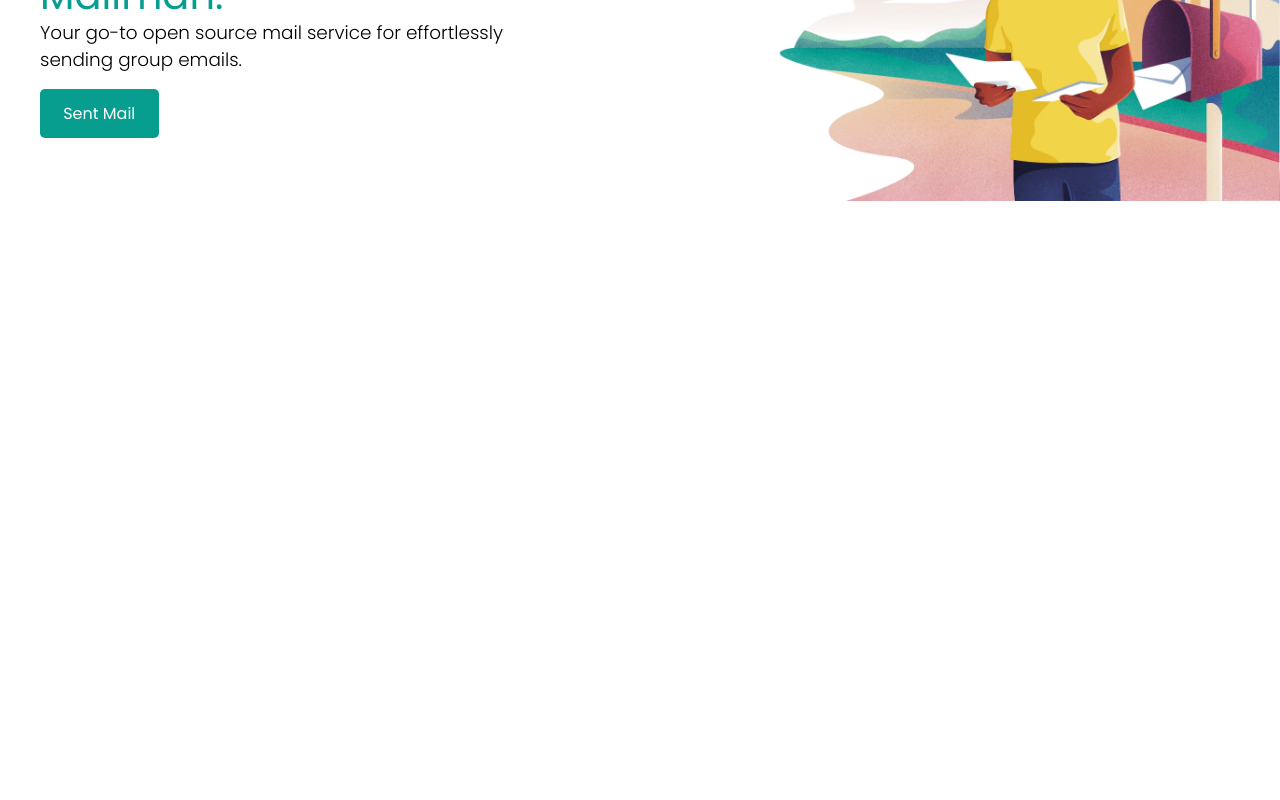
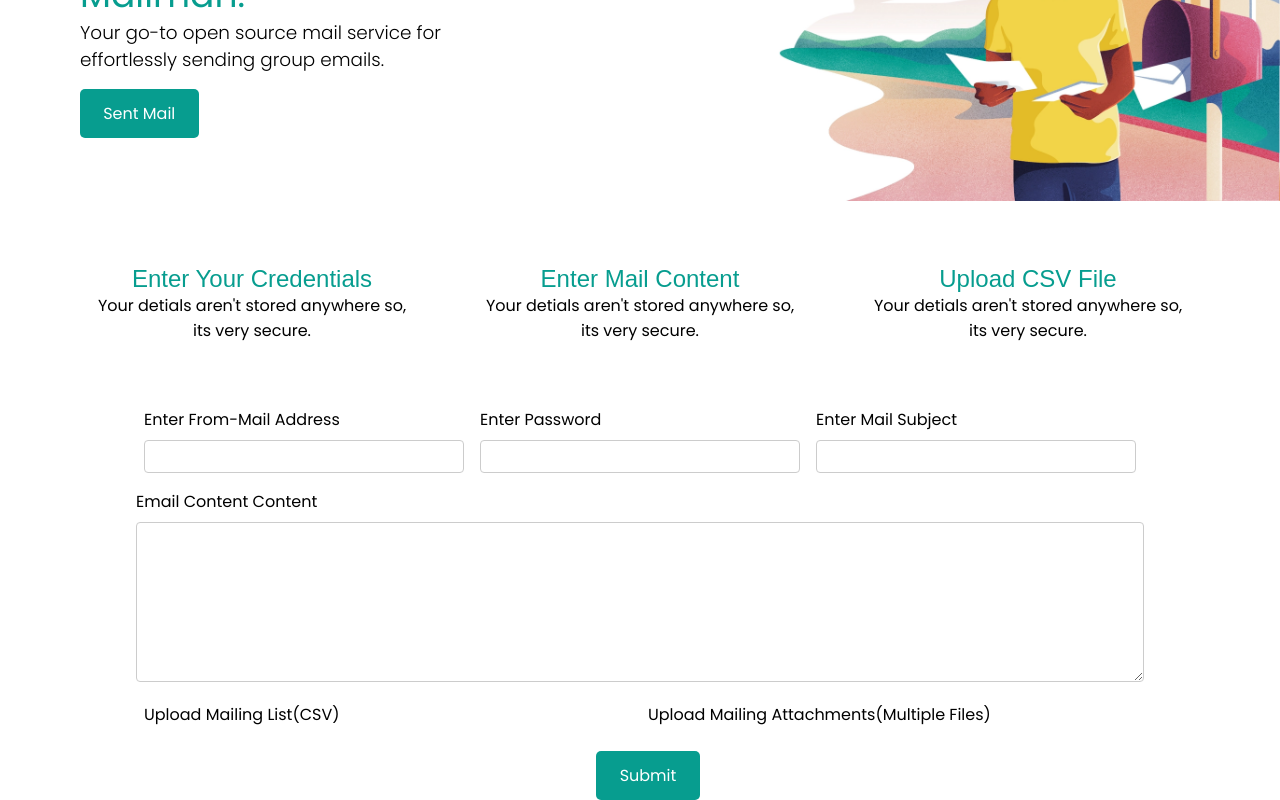
Before and after one commit to BuildNShip/mailman, a React (Vite) app: page / in a window 1280 px wide. Shown: the part 219-1019 px from the top of the page. Before the commit the page ends 800 px from the top, so only its background shows below. Built offline with nearby package versions, Linux system fonts and the light colour scheme.

Commit message:
new-ui:ui-updations

```diff
--- a/src/Pages/FileUpload/FileUpload.jsx
+++ b/src/Pages/FileUpload/FileUpload.jsx
@@ -9,13 +9,14 @@ const FileUpload = () => {
   const [password, setPassword] = useState("");
   const [emailContent, setEmailContent] = useState("");
   const [subject, setSubject] = useState("");
+  const [files, setFiles] = useState([]);
   const [file, setFile] = useState();
 
   const handleSubmit = (e) => {
     e.preventDefault();
     const formData = new FormData();
     formData.append("fromMail", fromMail);
-    formData.append("password", appId);
+    formData.append("password", subject);
     formData.append("emailContent", emailContent);
     formData.append("file", file);
     console.log(formData);
@@ -23,6 +24,11 @@ const FileUpload = () => {
       .post("https://agarjun007.pythonanywhere.com/api/send-mail", formData)
       .then((res) => console.log(res))
       .catch((err) => console.log(err));
+  };
+
+  const handleFileChange = (event) => {
+    const selectedFiles = Array.from(event.target.files);
+    setFiles(selectedFiles);
   };
 
   return (
@@ -45,7 +51,7 @@ const FileUpload = () => {
           </div>
         </div>
       </div>
-      {/* <div className={styles.second_view_container}>
+      <div className={styles.second_view_container}>
         <div className={styles.second_view}>
           <div className={styles.box_container}>
             <p className={styles.b_heading}>Enter Your Credentials</p>
@@ -69,6 +75,7 @@ const FileUpload = () => {
       </div>
       <div className={styles.form_view_container}>
         <form className={styles.form_view}>
+          <div className={styles.rows}>
             <div className={styles.row}>
               <label className={styles.form_label} htmlFor="frommail">
                 Enter From-Mail Address
@@ -116,6 +123,7 @@ const FileUpload = () => {
                 name="mailsubject"
               />
             </div>
+          </div>
 
           <div className={styles.row}>
             <label className={styles.form_label} htmlFor="textarea">
@@ -131,9 +139,10 @@ const FileUpload = () => {
             ></textarea>
           </div>
 
+          <div className={styles.rows}>
             <div className={styles.row}>
               <label className={styles.form_label} htmlFor="file">
-              Choose CSV File
+                Upload Mailing List(CSV)
               </label>
               <input
                 onChange={(e) => {
@@ -148,6 +157,23 @@ const FileUpload = () => {
               />
             </div>
 
+            <div className={styles.row}>
+              <label className={styles.form_label} htmlFor="file-upload">
+                Upload Mailing Attachments(Multiple Files)
+              </label>
+              <input
+                onChange={(e) => {
+                  onChange = { handleFileChange };
+                }}
+                required
+                className={styles.form_field}
+                type="file"
+                multiple
+                id="file-upload"
+                accept=".png, .jpg, .jpeg"
+              />
+            </div>
+          </div>
           <button
             type="submit"
             onClick={handleSubmit}
@@ -156,7 +182,7 @@ const FileUpload = () => {
             Submit
           </button>
         </form>
-      </div> */}
+      </div>
     </div>
   );
 };
--- a/src/Pages/FileUpload/FileUpload.module.css
+++ b/src/Pages/FileUpload/FileUpload.module.css
@@ -48,6 +48,7 @@
   font-size: 1.15rem;
   font-weight: 300;
   width: 80%;
+  margin: auto;
 }
 
 .view_code {
@@ -60,13 +61,10 @@
   font-family: "Poppins", sans-serif;
   font-size: 1rem;
 }
-.fv_heading span {
-  font-weight: 00;
-}
 
 @media only screen and (min-width: 768px) {
   .fv_texts {
-    max-width: 40rem;
+    max-width: 35rem;
     text-align: left;
   }
 
@@ -76,8 +74,118 @@
 
   .fv_heading {
     font-family: "Poppins", sans-serif;
-    font-size: 2.5rem;
+    font-size: 2.25rem;
     line-height: 3rem;
     color: #079d8f;
   }
+
+  .fv_tagline {
+    margin: 0;
+  }
 }
+
+/* Second View Container */
+
+.second_view {
+  display: flex;
+  justify-content: space-evenly;
+  flex-wrap: wrap;
+  flex-direction: row;
+  max-width: 1200px;
+  margin: 3rem auto;
+}
+
+.box_container {
+  display: flex;
+  max-width: 20rem;
+  flex-direction: column;
+  margin: 1rem;
+  text-align: center;
+}
+
+.b_heading {
+  font-family: "Popins", sans-serif;
+  font-size: 1.5rem;
+  font-weight: 200;
+  color: #079d8f;
+}
+
+.b_tagline {
+  font-family: "Poppins", sans-serif;
+  font-style: 1.15rem;
+}
+
+/* Third View Container */
+
+.form_view_container {
+  max-width: 1200px;
+  display: block;
+  margin: auto;
+}
+
+.form_view {
+  display: flex;
+  flex-direction: column;
+  flex-wrap: wrap;
+  align-items: center;
+}
+
+.row {
+  width: 100%;
+  margin-right: 1rem;
+}
+
+.form_label {
+  display: block;
+  margin-bottom: 0.5rem;
+  font-family: "Poppins", sans-serif;
+}
+
+.form_field,
+textarea {
+  width: 100%;
+  padding: 0.5rem;
+  margin-bottom: 1rem;
+  border: 1px solid #ccc;
+  border-radius: 4px;
+  box-sizing: border-box;
+  min-width: 20rem;
+}
+
+.rows {
+  display: flex;
+  flex-direction: row;
+  justify-content: space-evenly;
+  align-items: center;
+  width: 100%;
+}
+
+textarea {
+  min-height: 10rem;
+  width: 100%;
+}
+
+input[type="file"] {
+  display: none;
+}
+
+.submit_button {
+  background-color: #079d8f;
+  color: white;
+  border: none;
+  padding: 0.75rem 1.45rem;
+  border-radius: 5px;
+  margin-top: 1rem;
+  font-family: "Poppins", sans-serif;
+  font-size: 1rem;
+}
+
+.submit_button:hover {
+  background-color: #077b6f;
+  cursor: pointer;
+}
+
+.submit_button:focus {
+  outline: none;
+  box-shadow: 0 0 0 2px #079d8f;
+}
```
Lines whose indentation alone changed are shown as unchanged.
